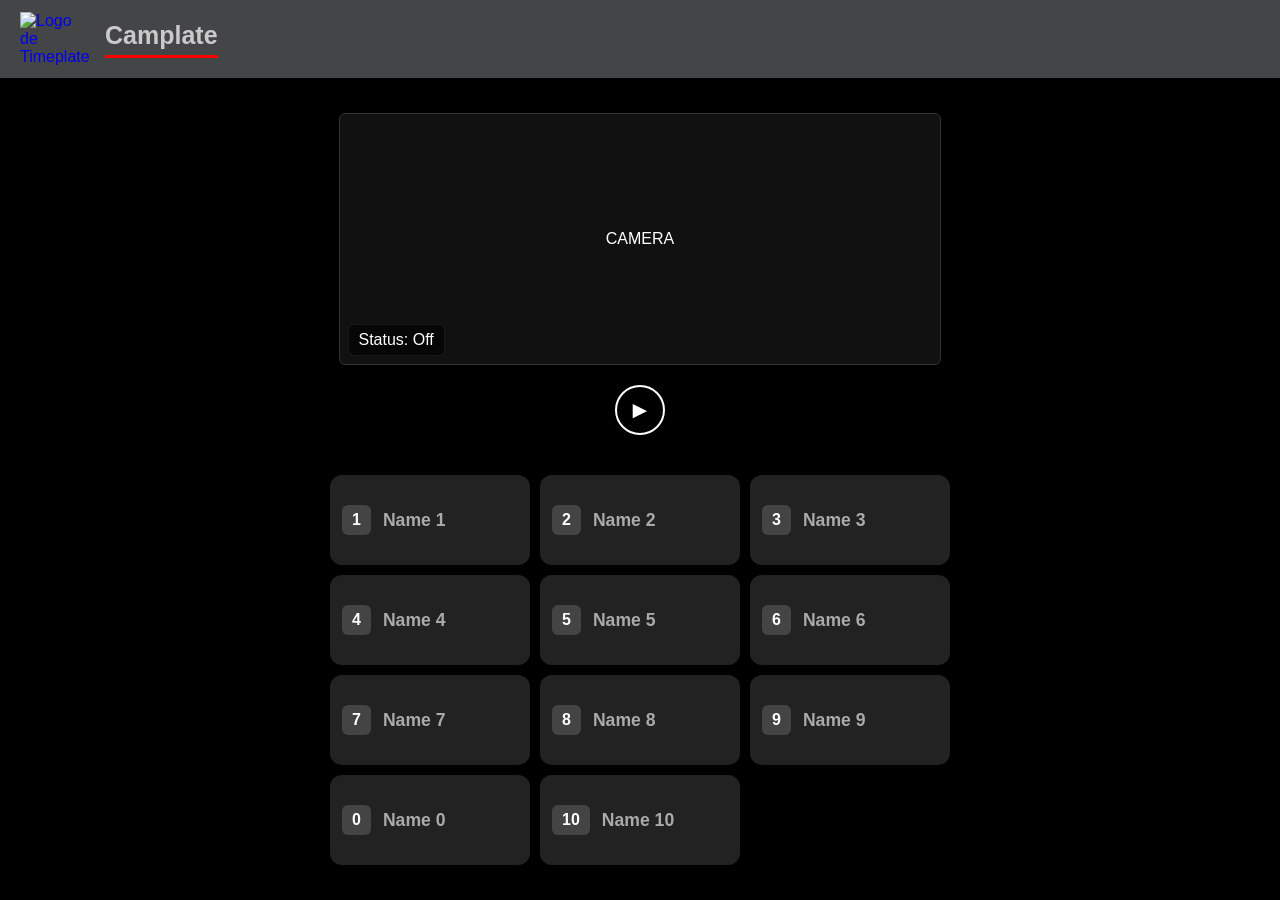
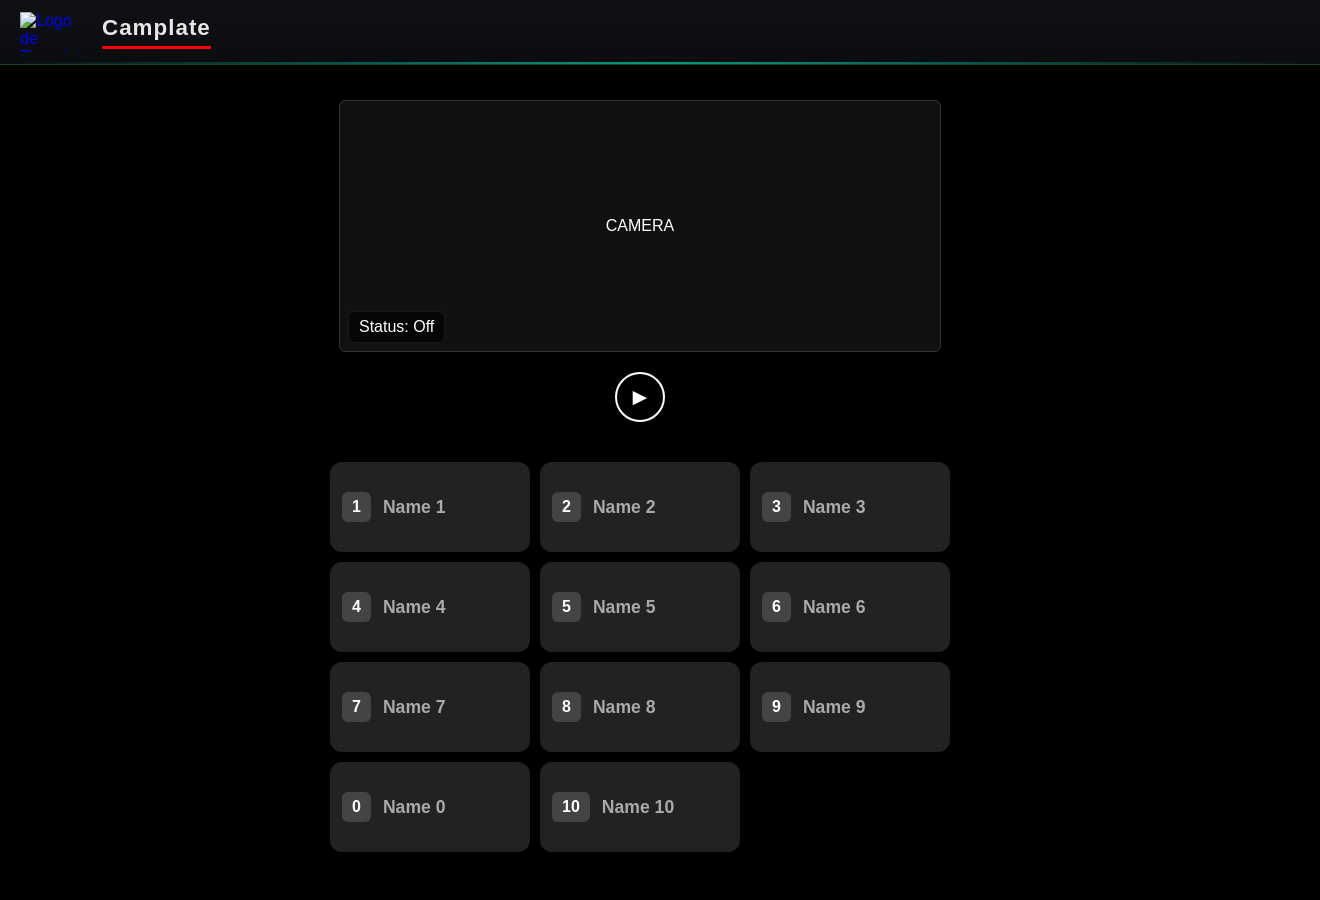

Update cam_styles.css

--- a/Camplate/cam_styles.css
+++ b/Camplate/cam_styles.css
@@ -261,3 +261,107 @@ body {
     cursor: pointer;
     border-radius: 5px;
 }
+
+/* Mejora del header 30/03/2026*/
+/* --------------------------------------------------
+   HEADER ESTILO INDUSTRIAL / CÁMARA PROFESIONAL
+-------------------------------------------------- */
+
+#header {
+    width: 100%;
+    background: linear-gradient(180deg, #0f1115, #0a0c0f);
+    border-bottom: 1px solid rgba(0, 255, 200, 0.2);
+    box-shadow: 0 2px 10px rgba(0, 0, 0, 0.6);
+    position: relative;
+}
+
+/* Línea inferior tipo scanner */
+#header::after {
+    content: "";
+    position: absolute;
+    bottom: 0;
+    left: 0;
+    width: 100%;
+    height: 2px;
+    background: linear-gradient(90deg, transparent, #00ffcc, transparent);
+    opacity: 0.6;
+}
+
+/* Contenedor interno */
+.header-inner {
+    max-width: 1200px;
+    margin: 0 auto;
+    padding: 12px 20px;
+    display: flex;
+    align-items: center;
+    justify-content: space-between;
+}
+
+/* Branding (logo + texto) */
+#branding {
+    display: flex;
+    align-items: center;
+    gap: 12px;
+}
+
+#logo {
+    height: 40px;
+}
+
+/* Título */
+#branding h1 {
+    font-size: 1.4rem;
+    font-weight: 600;
+    letter-spacing: 1px;
+    color: #e6e6e6;
+}
+
+/* Estado del sistema */
+.system-status {
+    display: flex;
+    align-items: center;
+    gap: 8px;
+    font-size: 0.75rem;
+    color: #00ffcc;
+    letter-spacing: 1px;
+}
+
+/* Punto tipo LED */
+.status-dot {
+    width: 8px;
+    height: 8px;
+    background: #00ffcc;
+    border-radius: 50%;
+    box-shadow: 0 0 8px #00ffcc;
+    animation: pulseStatus 1.5s infinite;
+}
+
+/* Animación tipo sistema activo */
+@keyframes pulseStatus {
+    0% {
+        transform: scale(1);
+        opacity: 1;
+    }
+
+    50% {
+        transform: scale(1.4);
+        opacity: 0.6;
+    }
+
+    100% {
+        transform: scale(1);
+        opacity: 1;
+    }
+}
+
+
+
+/* Mejora del boton de play/Record */
+.play-btn.active {
+    border-color: #00ffcc;
+    color: #00ffcc;
+
+    box-shadow:
+        0 0 15px rgba(0, 255, 204, 0.4),
+        inset 0 0 8px rgba(0, 255, 204, 0.2);
+}
